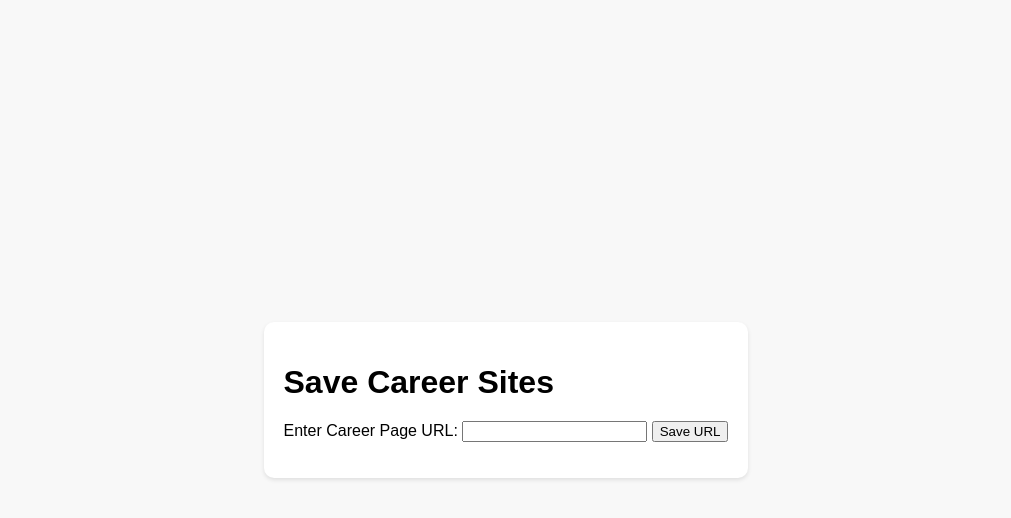
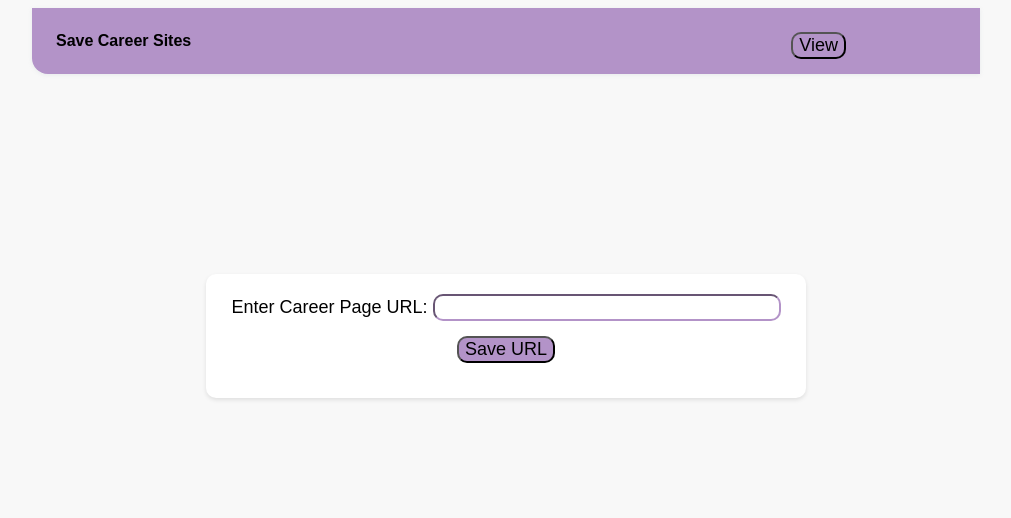
Before and after one commit to jahanvir/careerPage, a plain HTML site: page Frontend/index.html in a window 1280 px wide. Shown: the whole page, without its empty margins (134-1145 px from the left). Drawn offline with Linux system fonts and the light colour scheme.

Commit message:
improved styling

```diff
--- a/Frontend/index.html
+++ b/Frontend/index.html
@@ -5,14 +5,24 @@
     <link rel="stylesheet" href="styles.css">
 </head>
 <body>
-    <div class="container">
-        <h1>Save Career Sites</h1>
+    <nav class="navigation">
+        <div class="nav-brand">Save Career Sites</div>
+        <button type="button" id="viewButton">View</button>
+    </nav>
+    <div class="container-center">
         <form id="urlForm">
-            <label for="urlInput">Enter Career Page URL:</label>
-            <input type="text" id="urlInput" name="urlInput" required>
-            <button type="button" id="saveButton">Save URL</button>
+            <div class="padding"></div>
+            <div class="container">
+                <label for="urlInput">Enter Career Page URL:</label>
+                <input type="text" id="urlInput" name="urlInput" required>
+                <div class="container-center btn">
+                    <button type="button" id="saveButton">Save URL</button>
+                </div>
+            </div>
         </form>
-        <p id="message"></p>
+        <div class="container-center">
+            <p id="message"></p>
+        </div>
     </div>
 
     <script src="main.js"></script>
--- a/Frontend/styles.css
+++ b/Frontend/styles.css
@@ -1,16 +1,79 @@
 /* styles.css */
+:root {
+    --primary-color:rgb(179, 147, 200)
+    ;
+}
 
 body {
     font-family: Arial, sans-serif;
     background-color: #f8f8f8;
-    margin: 0;
-    padding: 0;
-    display: flex;
-    justify-content: center;
-    align-items: center;
-    height: 100vh;
 }
 
+.navigation{
+    padding: 1rem;
+    border-bottom-left-radius: 1rem;
+    margin: auto;
+    box-shadow: 0 1px 4px rgba(141,161,176,.15);
+    background-color: var(--primary-color);
+    font-weight: bold;
+    /* padding: 0.5rem 2rem 0.5rem 2rem ; */
+    margin: auto;
+    max-width: 900px;
+    padding: 1.5rem;
+    display: flex;
+}
+
+.padding{
+    height: 200px;
+}
+.btn{
+    max-width: 15rem;
+    padding: 15px;
+}
+
+
+button{
+    background-color: var(--primary-color);
+    border-radius: 10px;
+    font-size: large;
+    /* margin-top: 10px; */
+}
+.container-center{
+    max-width: 600px;
+    margin: auto;
+    font-size: large;
+}
+
+#message{
+    padding-left: 1.8rem;
+}
+
+#urlInput{
+    width: 340px;
+    font-size: large;
+    border-color: var(--primary-color);
+    border-radius: 10px;
+}
+
+#viewButton{
+    position: absolute;
+    right: 300px;
+    /* width: 30px; */
+}
+
+/* button{
+    background-color: var(--primary-color);
+    border: none;
+    color: black;
+    display: block;
+    padding: 15px 30px;
+    font-size: 1.5rem;
+    cursor: pointer;
+    box-shadow: 0 6px 12px -3px var(--primary-color);
+    text-align: center;
+    margin: 1rem auto 2rem auto;
+
+} */
 .container {
     background-color: #fff;
     border-radius: 10px;
```
